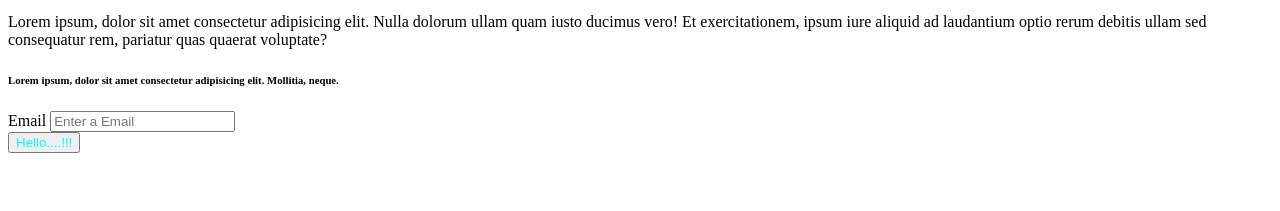
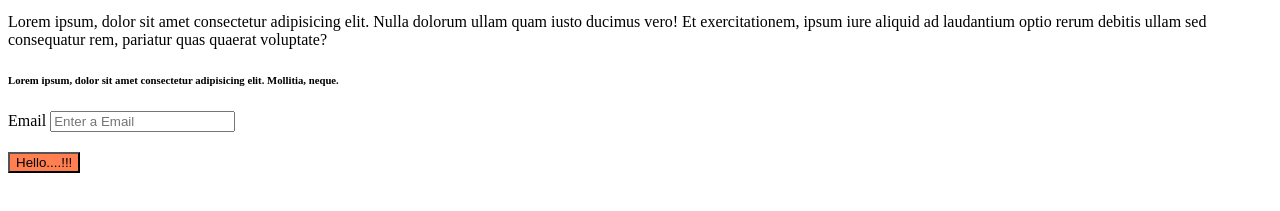
Before and after one commit to Ibtisam-txd/Session3, a plain HTML site: page index.html in a window 1280 px wide. Shown: the part 119-330 px from the top of the page. Drawn offline with Linux system fonts and the light colour scheme.

Commit message:
hot fix issue updated

```diff
--- a/index.html
+++ b/index.html
@@ -14,7 +14,7 @@
         <div>
             <label for="">Email</label>
             <input type="email" placeholder="Enter a Email">
-            <button style="color: aqua; display: flex; align-items: center;">Hello....!!!</button>
+            <button style="color: black; background-color: coral; display: flex; align-items: center; margin-top: 20px;">Hello....!!!</button>
         </div>
 
 </body>
```
